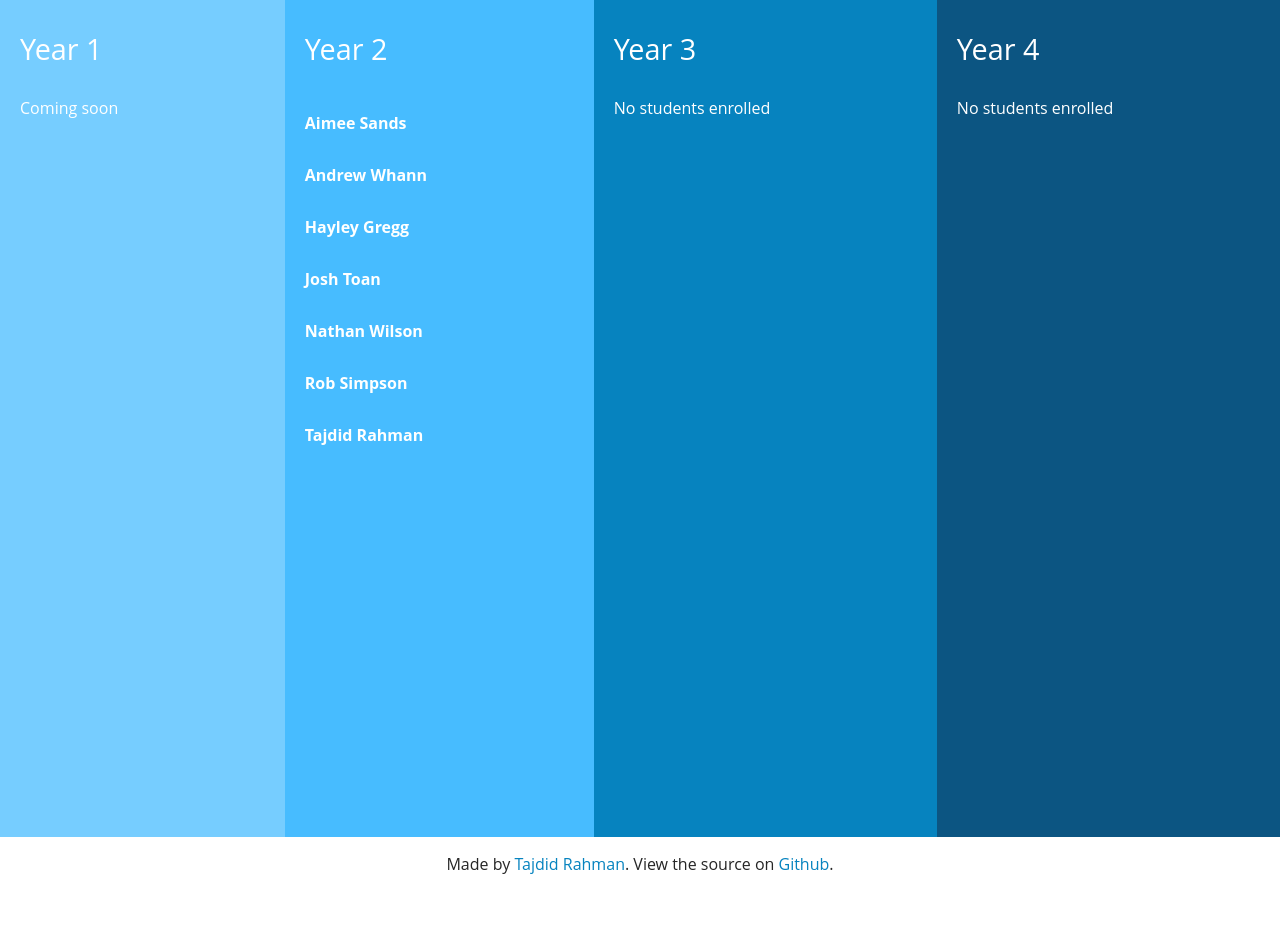
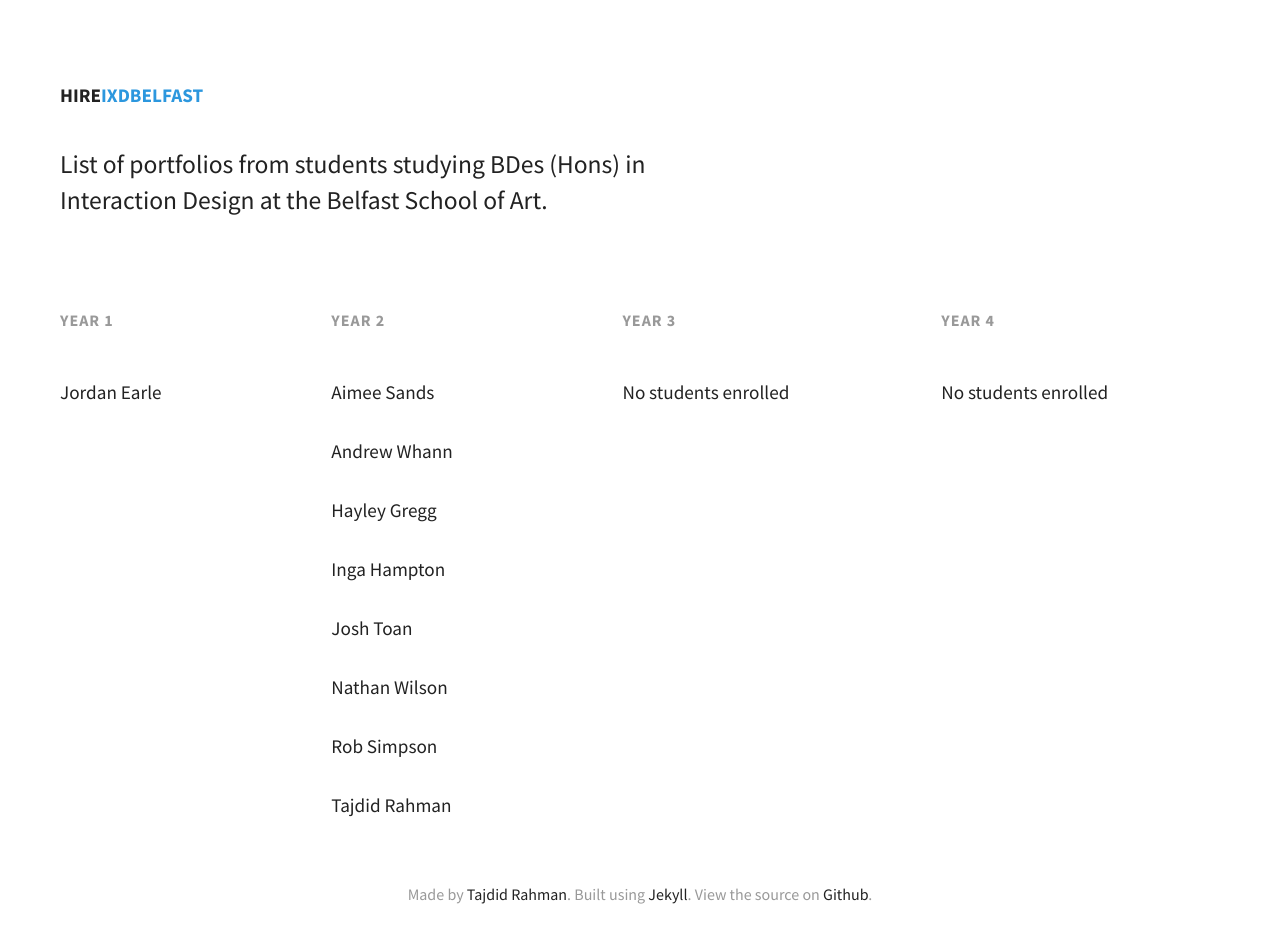
Before and after one commit to hireixdbelfast/hireixdbelfast.github.io, a Jekyll site: the page built from index.html, in a window 1280 px wide. Built offline with Jekyll 4.4.1, drawn with Linux system fonts in a browser that asks for light colours; nearby versions of some CDN libraries; before the commit the page ends 900 px from its top, so only the background shows below that.

Commit message:
Fresh update

```diff
--- a/_includes/footer.html
+++ b/_includes/footer.html
@@ -1,5 +1,7 @@
-  <footer class="site-footer">
-    <p>Made by <a href="#">Tajdid Rahman</a>. View the source on <a href="#">Github</a>.</p>
-  </footer>
+    <footer class="site-footer">
+      <p>Made by <a href="http://twitter.com/tajdidr">Tajdid Rahman</a>. Built using <a href="http://jekyllrb.com">Jekyll</a>. View the source on <a href="https://github.com/tajdid/ixd-portfolios">Github</a>.</p>
+    </footer>
+  </main>
+  <!-- /.container -->
 </body>
 </html>
--- a/_includes/head.html
+++ b/_includes/head.html
@@ -10,8 +10,10 @@
 
   <link rel="stylesheet" href="{{ "/css/normalize.css" | prepend: site.baseurl }}">
   <link rel="stylesheet" href="{{ "/css/main.css" | prepend: site.baseurl }}">
-  <link href='https://fonts.googleapis.com/css?family=Oxygen:400,700' rel='stylesheet' type='text/css'>
+  <link href='https://fonts.googleapis.com/css?family=Source+Sans+Pro:400,700' rel='stylesheet' type='text/css'>
+  <link rel="stylesheet" href="https://maxcdn.bootstrapcdn.com/font-awesome/4.5.0/css/font-awesome.min.css">
   <link rel="canonical" href="{{ page.url | replace:'index.html','' | prepend: site.baseurl | prepend: site.url }}">
   <link rel="alternate" type="application/rss+xml" title="{{ site.title }}" href="{{ "/feed.xml" | prepend: site.baseurl | prepend: site.url }}" />
 </head>
 <body>
+  <main class="container">
--- a/_layouts/default.html
+++ b/_layouts/default.html
@@ -1,5 +1,3 @@
 {% include head.html %}
-  <main class="container">
     {{ content }}
-  </main>
 {% include footer.html %}
--- a/css/main.scss
+++ b/css/main.scss
@@ -7,70 +7,187 @@ $year-two-colour:   #47BCFF;
 $year-three-colour: #0683BF;
 $year-four-colour:  #0C5582;
 
-$link:              $year-three-colour;
-$link-hover:        $year-four-colour;
+$primary-text-colour: #222;
+$secondary-text-colour: #999;
 
-$desktop: 760px;
+$link:              #222;
+$link-hover:        #2C97DE;
+
+$desktop: 800px;
+
+html {
+  box-sizing: border-box;
+}
+
+*, *:before, *:after {
+  box-sizing: inherit;
+}
 
 body {
-  font-family: 'Open Sans', sans-serif;
-  color: white;
+  font-family: 'Source Sans Pro', Helvetica Neue, Helvetica, Arial, sans-serif;
+  color: $primary-text-colour;
+  background: #f8f8f8;
+  margin: 0;
+  padding: 0;
+}
+
+.container {
+  background: white;
+  display: flex;
+  flex-direction: column;
+  min-height: 50vh;
+  @media screen and (min-width: $desktop) {
+    margin: 0 auto;
+    max-width: 1280px;
+    padding: 0px 40px;
+    flex-direction: column;
+    // height: 93vh;
+    min-height: 100vh;
+  }
+}
+
+header {
+  max-width: 700px;
+  padding: 0px 20px;
+  margin: 70px 0px;
+
+  .logo {
+    font-size: 1.2em;
+    margin-bottom: 40px;
+
+    span {
+      color: $link-hover;
+    }
+  }
+
+  p {
+    font-size: 1.6em;
+    line-height: 1.4;
+    margin: 0;
+    padding: 0;
+  }
+
+  @media screen and (max-width: $desktop) {
+    margin: 40px 0;
+
+    p {
+      font-size: 1.2em;
+    }
+  }
 }
 
 ul {
+  position: relative;
+  z-index: 3;
   margin: 0 0 30px;
   padding: 0;
   list-style-type: none;
 
-  a {
-    font-weight: 700;
+  li {
+    font-weight: 400;
     display: block;
-    color: white;
-    text-decoration: none;
     margin: 15px 20px;
+
+    a {
+      color: $link;
+      text-decoration: none;
+    }
+
+    .fa {
+      visibility: hidden;
+    }
   }
 
   @media screen and (min-width: $desktop) {
-      a {
-      margin: 0;
-      padding: 15px 20px;
-      width: 100%;
+    li {
+      font-size: 1.2em;
+      // margin: 0;
+      margin: 30px 20px;
+      // width: 100%;
+      // box-shadow: 0px 4px 14px rgba(black, 0);
+      border-radius: 4px;
+      // background: rgba(white, 0);
+      transition: all 0.3s ease-in-out;
 
-      background: rgba(white, 0);
-      transition: all 0.3s ease-in-out;
+      .fa {
+        visibility: visible;
+        float: right;
+        position: relative;
+        top: 20px;
+        opacity: 0;
+        color: #00ABF1;
+        transition: all 0.3s ease-in-out;
+      }
+
+      &:after {
+        display: block;
+        content: " ";
+        width: 0%;
+        height: 1px;
+        margin-top: 4px;
+        background: #e1e1e1;
+        transition: all 0.5s ease-in-out;
+      }
+
       &:hover {
-        color: $link-hover;
-        background: rgba(white, 1);
+        // a {
+        //   color: $link-hover;
+        // }
+        // box-shadow: 0px 4px 14px rgba(black, 0.1);
+        // background: rgba(white, 1);
+
+        .fa {
+          // top: 2px;
+          animation: spring 0.6s alternate;
+          top: 2px;
+          opacity: 1;
+        }
+
+         &:after {
+          width: 100%;
+        }
       }
     }
   }
 }
 
-h3 {
+h4 {
   padding: 0px 20px;
-  font-weight: 400;
-  font-size: 1.8em;
+  margin-bottom: 50px;
+  font-weight: 700;
+  font-size: 1em;
+  text-transform: uppercase;
+  letter-spacing: 1px ;
+  color: #999;
+  position: relative;
+  z-index: 2;
+
+  @media screen and (max-width: $desktop) {
+    margin-bottom: 20px;
+  }
 }
 
 p {
   padding: 0px 20px;
 }
 
-.container {
+.year-groups {
   display: flex;
   flex-direction: column;
   min-height: 50vh;
   @media screen and (min-width: $desktop) {
     flex-direction: row;
-    height: 93vh;
+    // height: 93vh;
+    height: 100%;
   }
 }
 
 .site-footer {
-  color: #262626;
+  color: $secondary-text-colour;
   background: white;
   text-align: center;
-  height: 5vh;
+  // height: 5vh;
+  padding: 16px 0;
 
   a {
     color: $link;
@@ -82,35 +199,72 @@ p {
     }
   }
 }
+.bg {
+  position: relative;
+  z-index: 1;
+  top: -65vh;
+  height: 100vh;
+  width: 100%;
+
+  opacity: 0;
+  background-image: none;
+  background-repeat: no-repeat;
+  background-position: center;
+  background-size: cover;
+
+  transition: all 0.3s ease-in-out;
+}
 
 .year {
   // width: 100%;
   flex-grow: 1;
-  min-height: 40vh;
+  // min-height: 40vh;
+  overflow: hidden;
+  // padding: 20px;
 
-  // padding: 20px;
+  p {
+    font-size: 1em;
+  }
 
   @media screen and (min-width: $desktop) {
     height: 100%;
+
+    p {
+      font-size: 1.2em;
+    }
   }
 }
 
 .one {
   order: 1;
-  background: $year-one-colour;
+  // background: $year-one-colour;
 }
 
 .two {
   order: 2;
-  background: $year-two-colour;
+  // background: $year-two-colour;
 }
 
 .three {
   order: 3;
-  background: $year-three-colour;
+  // background: $year-three-colour;
 }
 
 .four {
   order: 4;
-  background: $year-four-colour;
+  // background: $year-four-colour;
 }
+
+@keyframes spring {
+  0% {
+    top: 20px;
+  }
+
+  50% {
+    top: -8px;
+  }
+
+  100% {
+    top: 2px;
+  }
+}
--- a/index.html
+++ b/index.html
@@ -1,21 +1,39 @@
 ---
 layout: default
 ---
+  <header>
+    <h1 class="logo">HIRE<span>IXDBELFAST</span></h1>
 
+    <p>List of portfolios from students studying BDes (Hons) in Interaction Design at the Belfast School of Art.</p>
+  </header>
+  <div class="year-groups">
     <section class="year one">
-      <h3>Year 1</h3>
+        <h4>Year 1</h4>
 
-      <p>Coming soon</p>
+        {% for main in site.data.yeargroup.year1 %}
+        <ul>
+          {% assign sorted_links = (main.link | sort: 'name') %}
+          {% for item in sorted_links %}
+          <li>
+            <a href="{{ item.url }}" target="_blank">{{ item.name }}</a>
+            <a class="twitter" href="https://twitter.com/{{ item.twitter }}" target="_blank"><i class="fa fa-twitter"></i></a>
+          </li>
+          {% endfor %}
+        </ul>
+        {% endfor %}
       </section>
       <!-- /.year one -->
 
       <section class="year two">
-      <h3>Year 2</h3>
-      {% for main in site.data.yearone.year %}
+        <h4>Year 2</h4>
+        {% for main in site.data.yeargroup.year2 %}
         <ul>
           {% assign sorted_links = (main.link | sort: 'name') %}
           {% for item in sorted_links %}
-        <li><a href="{{ item.url }}" target="_blank">{{ item.name }}</a></li>
+          <li>
+            <a href="{{ item.url }}" target="_blank">{{ item.name }}</a>
+            <a class="twitter" href="https://twitter.com/{{ item.twitter }}" target="_blank"><i class="fa fa-twitter"></i></a>
+          </li>
           {% endfor %}
         </ul>
         {% endfor %}
@@ -23,15 +41,16 @@ layout: default
       <!-- /.year two -->
 
       <section class="year three">
-      <h3>Year 3</h3>
+        <h4>Year 3</h4>
 
         <p>No students enrolled</p>
       </section>
       <!-- /.year three -->
 
       <section class="year four">
-      <h3>Year 4</h3>
+        <h4>Year 4</h4>
 
         <p>No students enrolled</p>
       </section>
       <!-- /.year four -->
+    </div>
```
Also changed, not shown: _data/yeargroup.yml (added, +32 -0 lines), _data/yearone.yml (deleted, +0 -17 lines), 1 other file. Lines whose indentation alone changed are shown as unchanged.
